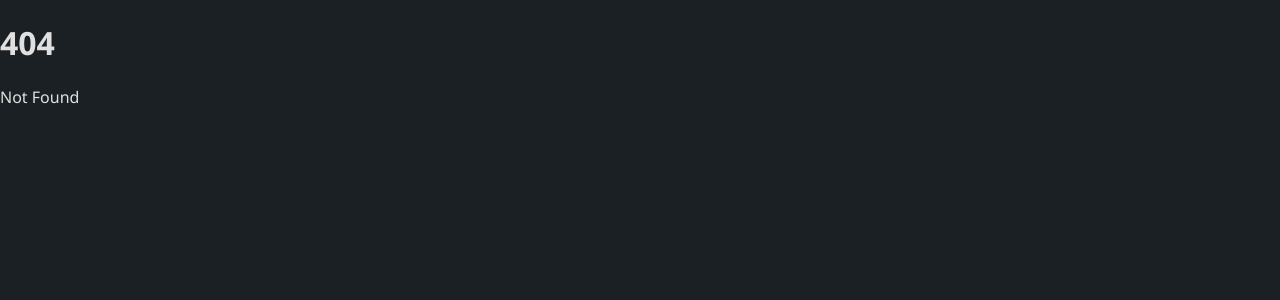
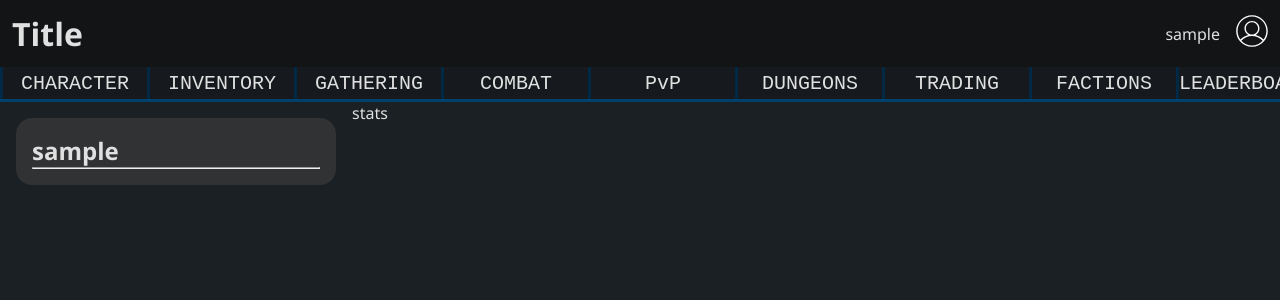
Before and after one commit to SuperFluffyGame/svelte-game, a SvelteKit app: page /game/character in a window 1280 px wide. Before the commit this address had no page. Shown: the top 300 px of the page. Built offline with nearby package versions, Linux system fonts and the light colour scheme; sample sign-in values are in the browser's storage.

Commit message:
character start

```diff
--- a/src/routes/game/+layout.svelte
+++ b/src/routes/game/+layout.svelte
@@ -30,31 +30,31 @@
     </div>
     <div class="page-tab-container">
         <div class="page-tab" class:selected={pageName == "character"}>
-            <a href="/character">CHARACTER</a>
+            <a href="/game/character">CHARACTER</a>
         </div>
         <div class="page-tab" class:selected={pageName == "inventory"}>
-            <a href="/inventory">INVENTORY</a>
+            <a href="/game/inventory">INVENTORY</a>
         </div>
         <div class="page-tab" class:selected={pageName == "gathering"}>
-            <a href="/gathering">GATHERING</a>
+            <a href="/game/gathering">GATHERING</a>
         </div>
         <div class="page-tab" class:selected={pageName == "combat"}>
-            <a href="/combat">COMBAT</a>
+            <a href="/game/combat">COMBAT</a>
         </div>
         <div class="page-tab" class:selected={pageName == "pvp"}>
-            <a href="/pvp">PvP</a>
+            <a href="/game/pvp">PvP</a>
         </div>
         <div class="page-tab" class:selected={pageName == "dungeons"}>
-            <a href="/dungeons">DUNGEONS</a>
+            <a href="/game/dungeons">DUNGEONS</a>
         </div>
         <div class="page-tab" class:selected={pageName == "trading"}>
-            <a href="/trading">TRADING</a>
+            <a href="/game/trading">TRADING</a>
         </div>
         <div class="page-tab" class:selected={pageName == "factions"}>
-            <a href="/factions">FACTIONS</a>
+            <a href="/game/factions">FACTIONS</a>
         </div>
         <div class="page-tab" class:selected={pageName == "leaderboards"}>
-            <a href="/leaderboards"> LEADERBOARDS</a>
+            <a href="/game/leaderboards"> LEADERBOARDS</a>
         </div>
     </div>
 </div>
--- /dev/null
+++ b/src/routes/game/character/+page.svelte
@@ -0,0 +1,45 @@
+<script lang="ts">
+    import { onMount } from "svelte";
+
+    let name = "Loading...";
+    onMount(() => {
+        name = localStorage.getItem("USERNAME") ?? "Something went wrong";
+    });
+</script>
+
+<div class="container">
+    <div class="left">
+        <h2 class="name">{name}</h2>
+        <hr class="name-divider" />
+    </div>
+    <div class="stats">stats</div>
+</div>
+
+<style>
+    * {
+        margin: 0;
+        padding: 0;
+    }
+
+    .name {
+        margin: 1rem;
+        margin-bottom: 0;
+    }
+    .name-divider {
+        margin-bottom: 1rem;
+        margin-inline: 1rem;
+    }
+
+    .container {
+        display: flex;
+        height: 100%;
+        align-items: stretch;
+    }
+
+    .left {
+        margin: 1rem;
+        border-radius: 1rem;
+        background-color: var(--bl5);
+        width: 20rem;
+    }
+</style>
```
